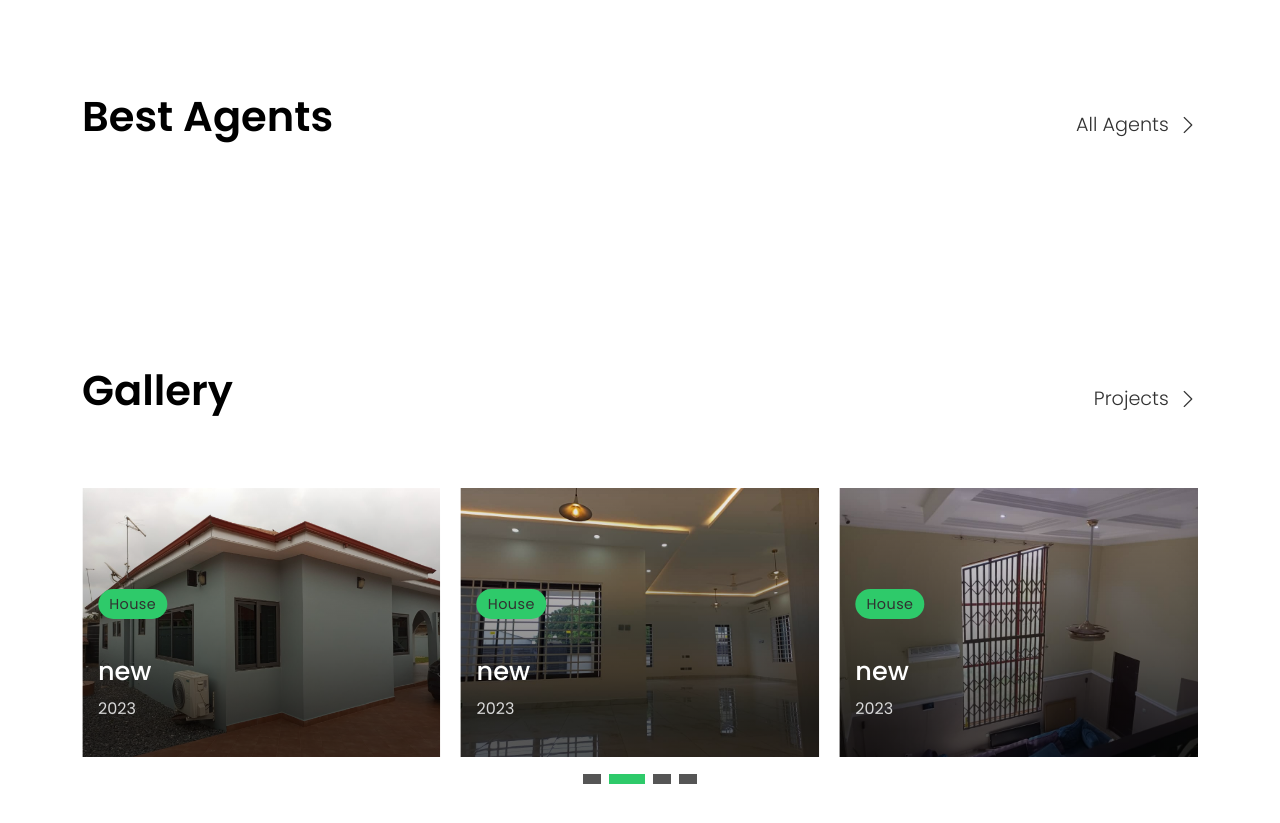
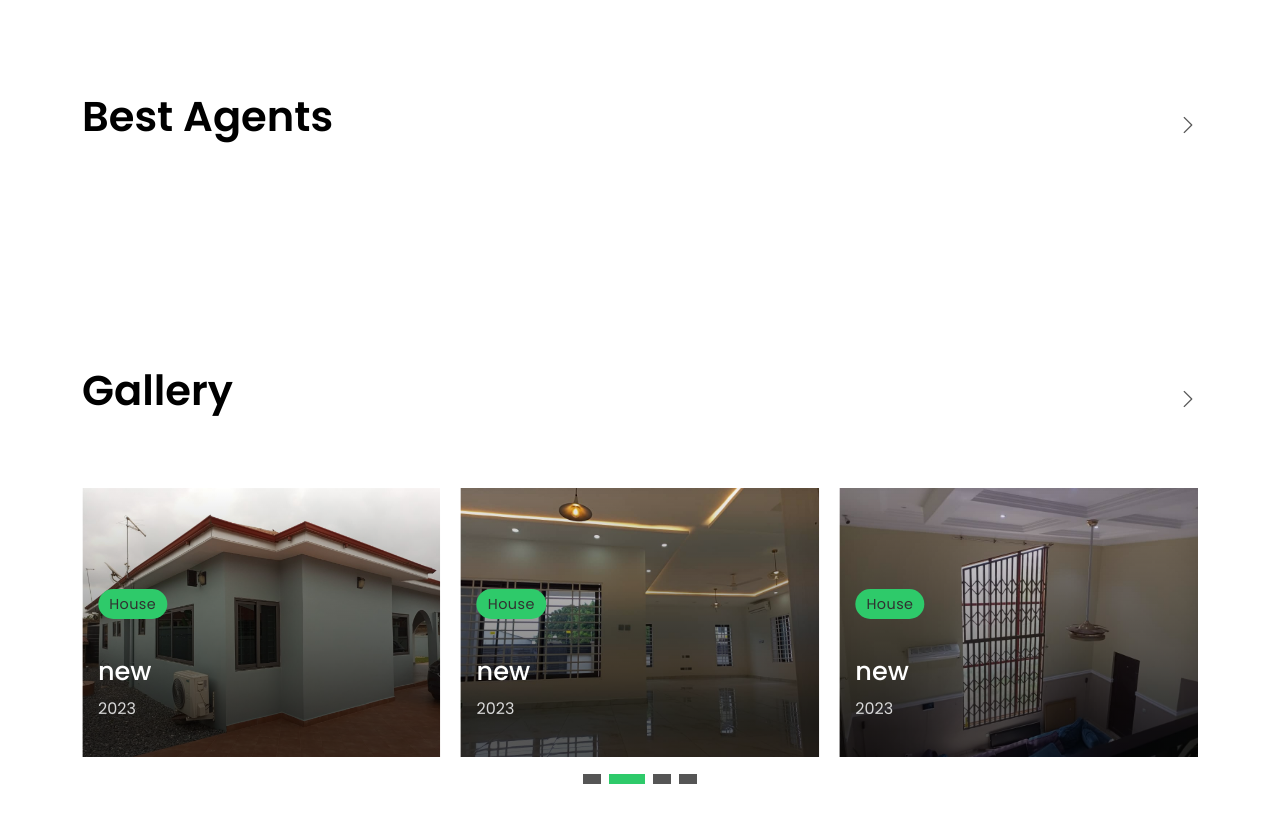
Before and after one commit to shaddydevops/sadique, a plain HTML site: page EstateAgency/index.html in a window 1280 px wide. Shown: the part 2047-2870 px from the top of the page. Drawn offline with Linux system fonts and the light colour scheme.

Commit message:
unwanted links

```diff
--- a/EstateAgency/index.html
+++ b/EstateAgency/index.html
@@ -593,7 +593,7 @@
                 <h2 class="title-a">Best Agents</h2>
               </div>
               <div class="title-link">
-                <a href="agents-grid.html">All Agents
+                <!-- <a href="agents-grid.html">All Agents -->
                   <span class="bi bi-chevron-right"></span>
                 </a>
               </div>
@@ -783,7 +783,7 @@
                 <h2 class="title-a">Gallery</h2>
               </div>
               <div class="title-link">
-                <a href="blog-grid.html">Projects
+                <!-- <a href="blog-grid.html">Projects -->
                   <span class="bi bi-chevron-right"></span>
                 </a>
               </div>
```
